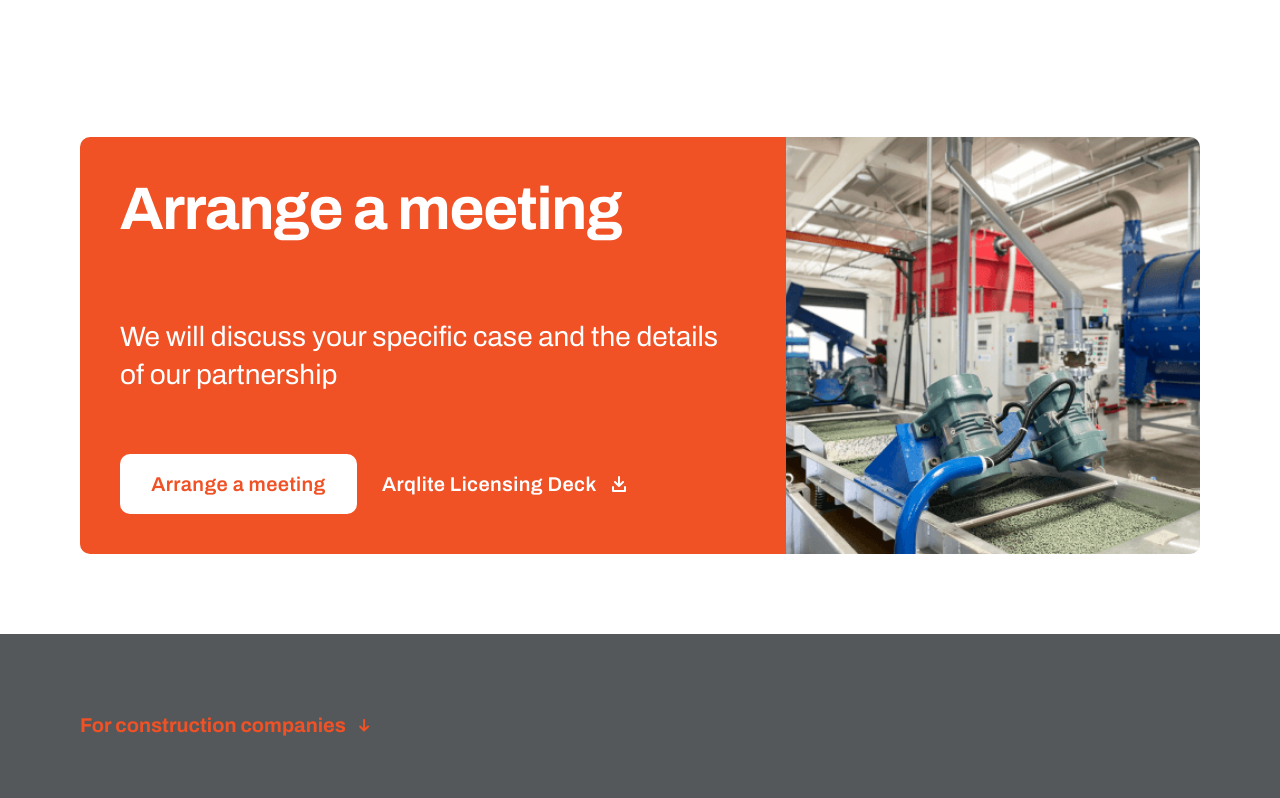
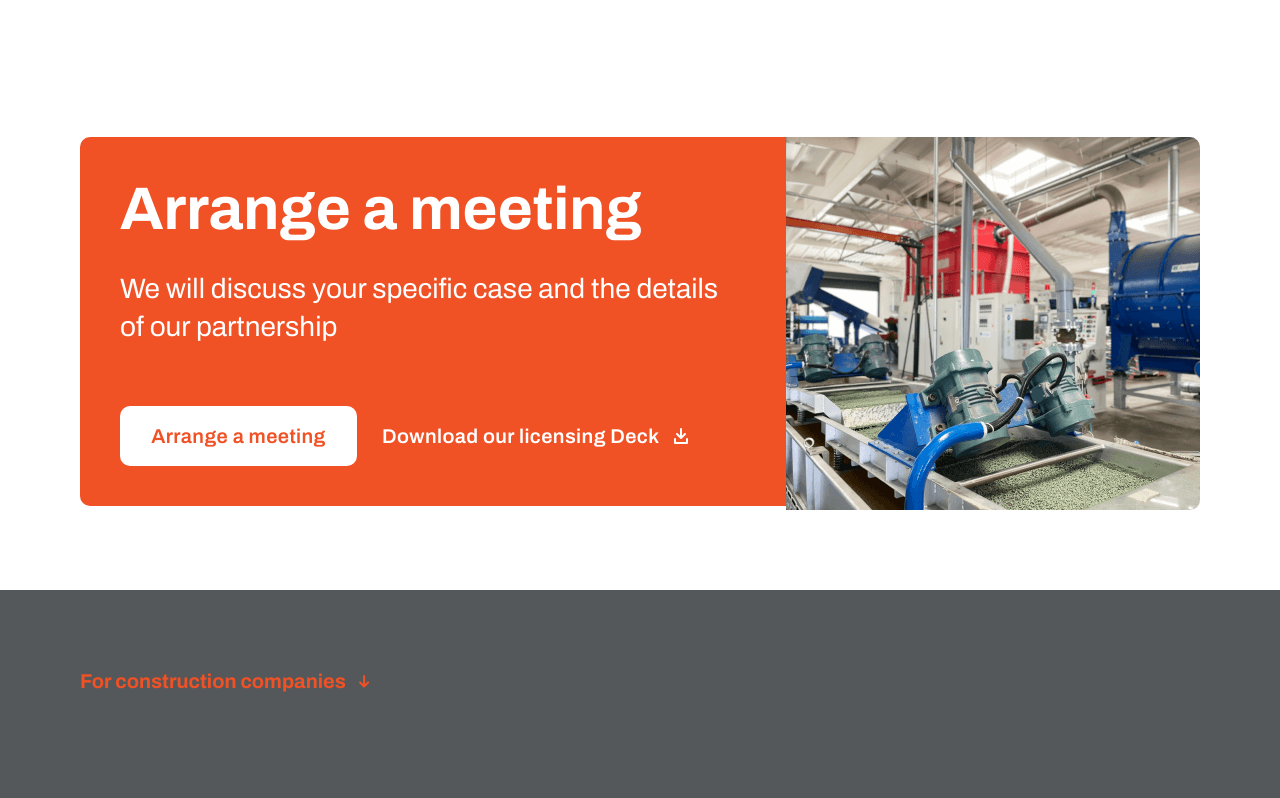
Before and after one commit to Apiary-Arqlite/arqlite, a React (Create React App) app: page / in a window 1280 px wide. Shown: the part 2260-3058 px from the top of the page. Built offline with nearby package versions, Linux system fonts and the light colour scheme.

Commit message:
created mobile version

```diff
--- a/src/blocks/meetingCard.css
+++ b/src/blocks/meetingCard.css
@@ -5,15 +5,22 @@
   object-fit: cover;
   border-radius: 0px 10px 10px 0px;
 }
+
 .meetingCard__header {
-  padding: 0 0px 32px 0;
+  font-family: 'Archivo';
+  font-style: normal;
+  font-weight: 700;
+  font-size: 60px;
+  line-height: 65px;
+  color: #FFFFFF;
+  padding: 0 0px 28px 0;
   margin: 0;
 }
 .meetingCard__text {
   margin: 0;
   padding-bottom: 60px;
 }
-.meetingCard__download {
+.meetingCard__link{
   font-family: 'Archivo';
   font-style: normal;
   font-weight: 600;
@@ -22,7 +29,7 @@
   letter-spacing: 0.02em;
   color: #ffffff;
 }
-.meetingCard__download-button:hover{
+.meetingCard__link:hover{
   opacity: 0.9;
 }
 .meetingCard__icon {
@@ -36,5 +43,19 @@
 }
 .meetingCard__button:hover{
   background: rgba(255, 255, 255, 0.9);
+  color:#D2390E;
   cursor: pointer;
 }
+@media only screen and  (max-width: 1000px){
+  .meetingCard__img{
+  border-radius: 10px 10px 0 0;
+  max-height: 268px;
+  max-width: 343px;
+}
+.meetingCard__header{
+  padding: 0 0px 24px 0;
+  font-size: 52px;
+  line-height: 57px;
+}
+
+}
--- a/src/components/MeetingCard.js
+++ b/src/components/MeetingCard.js
@@ -4,9 +4,9 @@ function MeetingCard({handleArrangeMeetingClick,img}) {
   return (
     <Section.MeetingCard>
       <Section.MeetingCardContainer>
-        <Section.Title className="meetingCard__header">
+        <h3 className="meetingCard__header">
           Arrange a meeting
-        </Section.Title>
+        </h3>
         <Section.CaptionLarge className="meetingCard__text">
           We will discuss your specific case and the details of our partnership
         </Section.CaptionLarge>
@@ -20,8 +20,9 @@ function MeetingCard({handleArrangeMeetingClick,img}) {
           </Section.MeetingCardButton>
 
            <Section.MeetingCardArqliteLicensingDeckLink
+          className="meetingCard__link"
             href="https://docs.google.com/presentation/d/1mPSghnCJKGwfaGw6Fkz0dcMUZ8NSmlH__FzODv4d0Dw/edit#slide=id.g17e28408c82_0_13" target="_blank" rel="noreferrer">
-            Arqlite Licensing Deck
+            Download our licensing Deck
             <Section.MeetingCardIcon />
 
            </Section.MeetingCardArqliteLicensingDeckLink >
--- a/src/components/Section.js
+++ b/src/components/Section.js
@@ -1,16 +1,16 @@
-import styled from "styled-components/macro";
-import DownloadIcon from "./icons/DownloadIcon";
-import WallIcon from "./icons/WallIcon";
-import FactoryIcon from "./icons/FactoryIcon";
-import RecycleIcon from "./icons/RecycleIcon";
-import CalcIcon from "./icons/CalcIcon";
+import styled from 'styled-components/macro';
+import DownloadIcon from './icons/DownloadIcon';
+import WallIcon from './icons/WallIcon';
+import FactoryIcon from './icons/FactoryIcon';
+import RecycleIcon from './icons/RecycleIcon';
+import CalcIcon from './icons/CalcIcon';
 
 // Create a Section component that will render a <section> tag with some styles
 // Colors adapt based on 'dark' prop
 export const Section = styled.section`
-  background: ${({ theme, ...props }) =>
+  background: ${({theme, ...props}) =>
     props.dark ? theme.colors.dark : theme.colors.white};
-  color: ${(props) => (props.dark ? "#fff" : "#54585b")};
+  color: ${(props) => (props.dark ? '#fff' : '#54585b')};
   padding: 80px;
   display: flex;
   flex-direction: column;
@@ -56,38 +56,42 @@ const CaptionLarge = styled.p`
   font-size: 28px;
   line-height: 38px;
   max-width: 804px;
+  @media (max-width: 1000px) {
+    font-size: 24px;
+    line-height: 120%;
+  }
 `;
 
 const NavLink = styled.a`
   font-size: 20px;
   text-decoration: none;
-  color: ${({ theme: { colors } }) => colors.brightA};
+  color: ${({theme: {colors}}) => colors.brightA};
   font-weight: 700;
   line-height: 21px;
   &:hover {
     cursor: pointer;
-    color: ${({ theme: { colors } }) => colors.brightB};
+    color: ${({theme: {colors}}) => colors.brightB};
   }
   &:hover .navbar__link-icon {
-    fill: ${({ theme: { colors } }) => colors.brightB};
-    color: ${({ theme: { colors } }) => colors.brightB};
+    fill: ${({theme: {colors}}) => colors.brightB};
+    color: ${({theme: {colors}}) => colors.brightB};
   }
 `;
 
 const NavCalcIcon = styled(CalcIcon)`
-  fill: ${({ theme: { colors } }) => colors.brightA};
+  fill: ${({theme: {colors}}) => colors.brightA};
 `;
 
 const NavWallIcon = styled(WallIcon)`
-  fill: ${({ theme: { colors } }) => colors.brightA};
+  fill: ${({theme: {colors}}) => colors.brightA};
 `;
 
 const NavFactoryIcon = styled(FactoryIcon)`
-  fill: ${({ theme: { colors } }) => colors.brightA};
+  fill: ${({theme: {colors}}) => colors.brightA};
 `;
 
 const NavRecycleIcon = styled(RecycleIcon)`
-  fill: ${({ theme: { colors } }) => colors.brightA};
+  fill: ${({theme: {colors}}) => colors.brightA};
 `;
 
 const Footer = styled.footer`
@@ -121,6 +125,14 @@ const MeetingCard = styled.section`
   max-width: 1280px;
 
   background: #ffffff;
+
+  @media (max-width: 1000px) {
+    flex-direction: column-reverse;
+    padding: 0 16px;
+    max-width: 375px;
+    max-height: 735px;
+    box-sizing:border-box;
+  }
 `;
 const MeetingCardContainer = styled.section`
   display: flex;
@@ -129,15 +141,19 @@ const MeetingCardContainer = styled.section`
   padding: 40px;
   height: 100%;
   border-radius: 10px 0 0 10px;
+  @media (max-width: 1000px) {
+    border-radius: 0 0 10px 10px;
+    padding: 40px 16px;
+  }
 `;
 const MeetingCardButton = styled.button`
-  background: ${(props) => (props.orange ? " #F05125" : "#FFFFFF")};
-  color: ${(props) => (props.orange ? "#FFFFFF" : "#F05125")};
+  background: ${(props) => (props.orange ? ' #F05125' : '#FFFFFF')};
+  color: ${(props) => (props.orange ? '#FFFFFF' : '#F05125')};
   width: 237px;
   height: 60px;
   border-radius: 10px;
   border: none;
-  font-family: "Archivo";
+  font-family: 'Archivo';
   /* font-style: normal; */
   font-weight: 600;
   font-size: 20px;
@@ -149,6 +165,11 @@ const MeetingCardButton = styled.button`
   margin-right: 25px;
   cursor: pointer;
   transition: linear 0.4s;
+  @media (max-width: 1000px) {
+    margin:0;
+    margin-bottom:20px;
+    width:311px;
+  }
 `;
 const MeetingCardArqliteLicensingDeckLink = styled.a`
   display: flex;
@@ -159,23 +180,29 @@ const MeetingCardArqliteLicensingDeckLink = styled.a`
   letter-spacing: 0.02em;
   background: transparent;
   color: #ffffff;
-  text-decoration:none;
- align-items:center;
+  text-decoration: none;
+  align-items: center;
   border: none;
   padding: 0;
   border-radius: 10px;
   cursor: pointer;
+
 `;
 const MeetingCardAction = styled.section`
   display: flex;
   flex-direction: row;
+  @media (max-width: 1000px) {
+    flex-direction: column;
+    align-items:center;
+    width:311px;
+  }
 `;
 const MeetingCardIcon = styled(DownloadIcon)`
   padding: 0;
   margin: 0;
   margin-left: 12px;
   align-self: center;
-  stroke: ${({ theme: { colors } }) => colors.white};
+  stroke: ${({theme: {colors}}) => colors.white};
 `;
 
 const TimelineCards = styled.div`
@@ -197,7 +224,8 @@ Section.Footer = Footer;
 Section.MeetingCard = MeetingCard;
 Section.MeetingCardContainer = MeetingCardContainer;
 Section.MeetingCardButton = MeetingCardButton;
-Section.MeetingCardArqliteLicensingDeckLink  = MeetingCardArqliteLicensingDeckLink ;
+Section.MeetingCardArqliteLicensingDeckLink =
+  MeetingCardArqliteLicensingDeckLink;
 Section.MeetingCardAction = MeetingCardAction;
 Section.MeetingCardIcon = MeetingCardIcon;
 Section.TimelineCards = TimelineCards;
```
